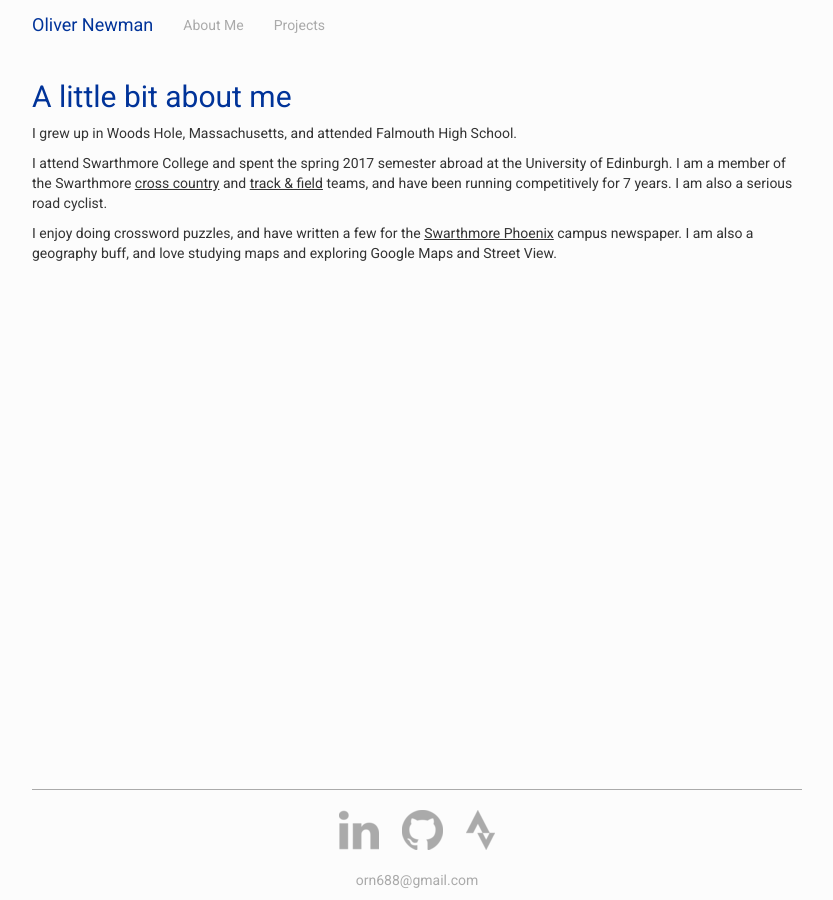
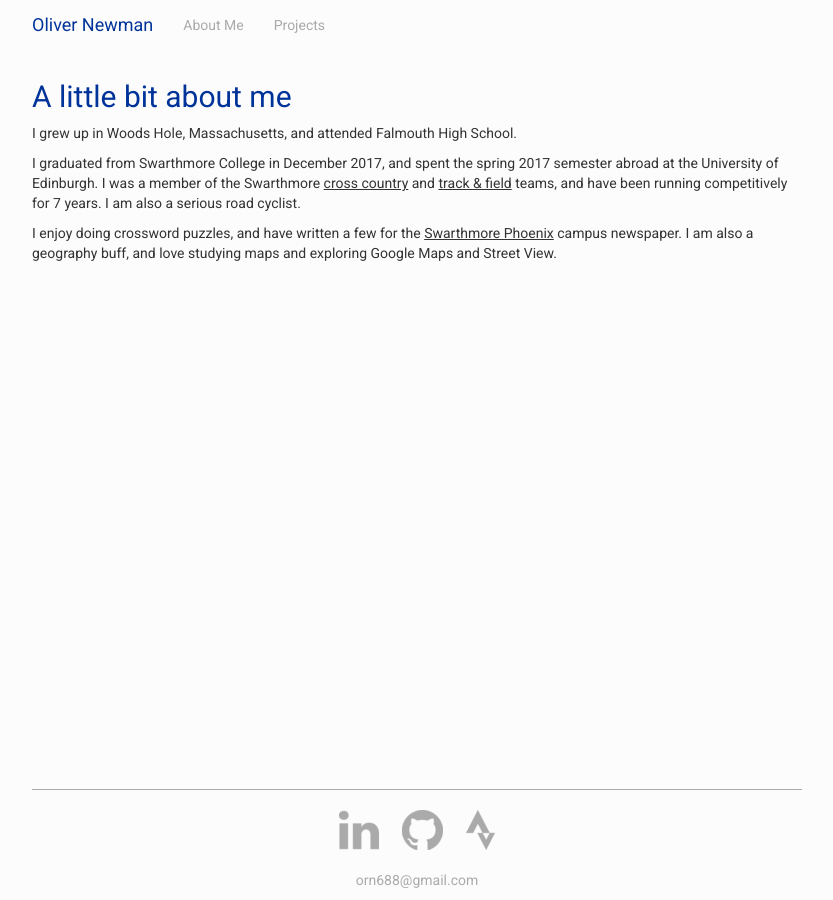
Before and after one commit to oliver-newman/personal_website, a Jekyll site: the page built from about/index.html, in a window 1280 px wide. Shown: the whole page, without its empty margins (223-1056 px from the left). Built offline with Jekyll 4.4.1, drawn with Linux system fonts in a browser that asks for light colours.

Commit message:
Update graduation info

```diff
--- a/about/index.html
+++ b/about/index.html
@@ -12,8 +12,9 @@ permalink: /about/
   </p>
 
   <p>
-    I attend Swarthmore College and spent the spring 2017 semester abroad at the
-    University of Edinburgh. I am a member of the Swarthmore
+    I graduated from Swarthmore College in December 2017, and spent the spring
+    2017 semester abroad at the University of Edinburgh. I was a member of the
+    Swarthmore
     <a target="_blank" href="http://www.swarthmoreathletics.com/roster.aspx?path=mcross">cross country</a> and
     <a target="_blank" href="http://www.swarthmoreathletics.com/roster.aspx?path=mtrack">track &amp; field</a>
     teams, and have been running competitively for 7 years. I am also a serious
--- a/index.html
+++ b/index.html
@@ -10,8 +10,8 @@ permalink: /
 <div class="confined-width content container">
   <div class="big-content">
     <p>
-      I am a rising senior computer science major at Swarthmore College
-      pursuing a career in software engineering.
+      I am a San Francisco-based software engineering and a graduate of
+      Swarthmore College.
     </p>
     <p>
       I love creating concise, elegant solutions to complex data-related
```
